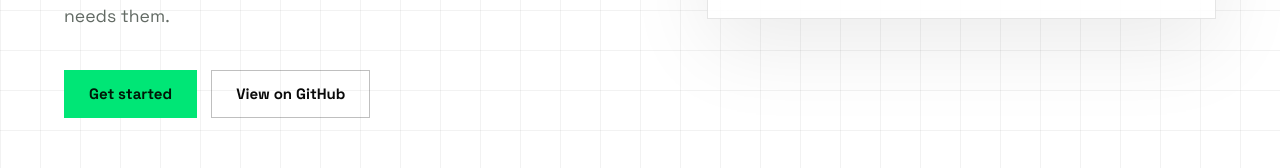
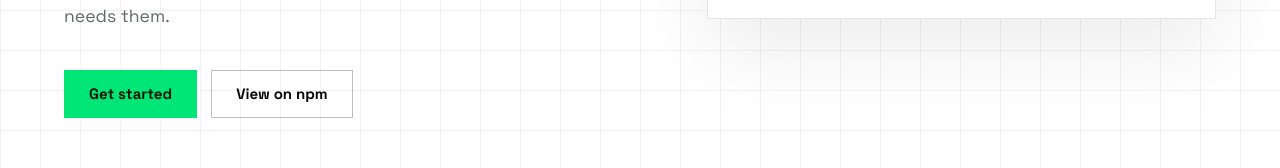
Before and after one commit to TracyNgot/inboxtap.dev, a Next.js app in the folder web/: page / in a window 1280 px wide. Shown: the part 630-798 px from the top of the page. Built offline with nearby package versions, Linux system fonts and the light colour scheme.

Commit message:
✨ feat: add the footer to docs pages and point the hero CTA at npm

```diff
--- a/web/components/docs/docs-shell.tsx
+++ b/web/components/docs/docs-shell.tsx
@@ -1,4 +1,5 @@
 import type { ReactNode } from "react";
+import { SiteFooter } from "@/components/shared/site-footer";
 import { SiteHeader } from "@/components/shared/site-header";
 import { docGroups } from "@/lib/docs-config";
 import { getDictionary, getDocsDictionary, getLocalizedDocs } from "@/lib/i18n";
@@ -33,6 +34,7 @@ export function DocsShell({ children, locale }: { children: ReactNode; locale: L
         />
         <main className="docs-main">{children}</main>
       </div>
+      <SiteFooter t={dictionary.chrome} />
     </>
   );
 }
--- a/web/components/landing/landing-page.tsx
+++ b/web/components/landing/landing-page.tsx
@@ -5,7 +5,7 @@ import { SiteHeader } from "@/components/shared/site-header";
 import { getDictionary, getLocalizedDoc } from "@/lib/i18n";
 import { docPath, type Locale } from "@/lib/i18n/config";
 import { homeJsonLd } from "@/lib/seo/json-ld";
-import { BUY_ME_A_COFFEE_URL, GITHUB_URL } from "@/lib/site-config";
+import { BUY_ME_A_COFFEE_URL, GITHUB_URL, NPM_URL } from "@/lib/site-config";
 import { Reveal } from "./reveal";
 
 export function LandingPage({ locale }: { locale: Locale }) {
@@ -40,7 +40,7 @@ export function LandingPage({ locale }: { locale: Locale }) {
               <Link className="button button-primary" href={docsHref}>
                 {t.ctaPrimary}
               </Link>
-              <a className="button button-ghost" href={GITHUB_URL}>
+              <a className="button button-ghost" href={NPM_URL}>
                 {t.ctaSecondary}
               </a>
             </Reveal>
--- a/web/lib/i18n/dictionaries/en.ts
+++ b/web/lib/i18n/dictionaries/en.ts
@@ -40,7 +40,7 @@ export const en: Dictionary = {
     codeLede:
       "Create an isolated address, submit it through your app, then wait for the expected value. InboxTap works with Playwright, Vitest, Jest, and other Bun or Node runners.",
     ctaPrimary: "Get started",
-    ctaSecondary: "View on GitHub",
+    ctaSecondary: "View on npm",
     eyebrow: "Local SMTP capture for automated tests",
     featuresHeading: "Built for deterministic test suites",
     features: [
--- a/web/lib/i18n/dictionaries/es.ts
+++ b/web/lib/i18n/dictionaries/es.ts
@@ -40,7 +40,7 @@ export const es: Dictionary = {
     codeLede:
       "Crea una dirección aislada, envíala a través de tu app y espera el valor esperado. InboxTap funciona con Playwright, Vitest, Jest y otros runners de Bun o Node.",
     ctaPrimary: "Empezar",
-    ctaSecondary: "Ver en GitHub",
+    ctaSecondary: "Ver en npm",
     eyebrow: "Captura SMTP local para tests automatizados",
     featuresHeading: "Diseñado para suites de tests deterministas",
     features: [
--- a/web/lib/i18n/dictionaries/fr.ts
+++ b/web/lib/i18n/dictionaries/fr.ts
@@ -40,7 +40,7 @@ export const fr: Dictionary = {
     codeLede:
       "Créez une adresse isolée, soumettez-la dans votre app, puis attendez la valeur attendue. InboxTap fonctionne avec Playwright, Vitest, Jest et les autres runners Bun ou Node.",
     ctaPrimary: "Commencer",
-    ctaSecondary: "Voir sur GitHub",
+    ctaSecondary: "Voir sur npm",
     eyebrow: "Capture SMTP locale pour tests automatisés",
     featuresHeading: "Conçu pour des suites de tests déterministes",
     features: [
```
